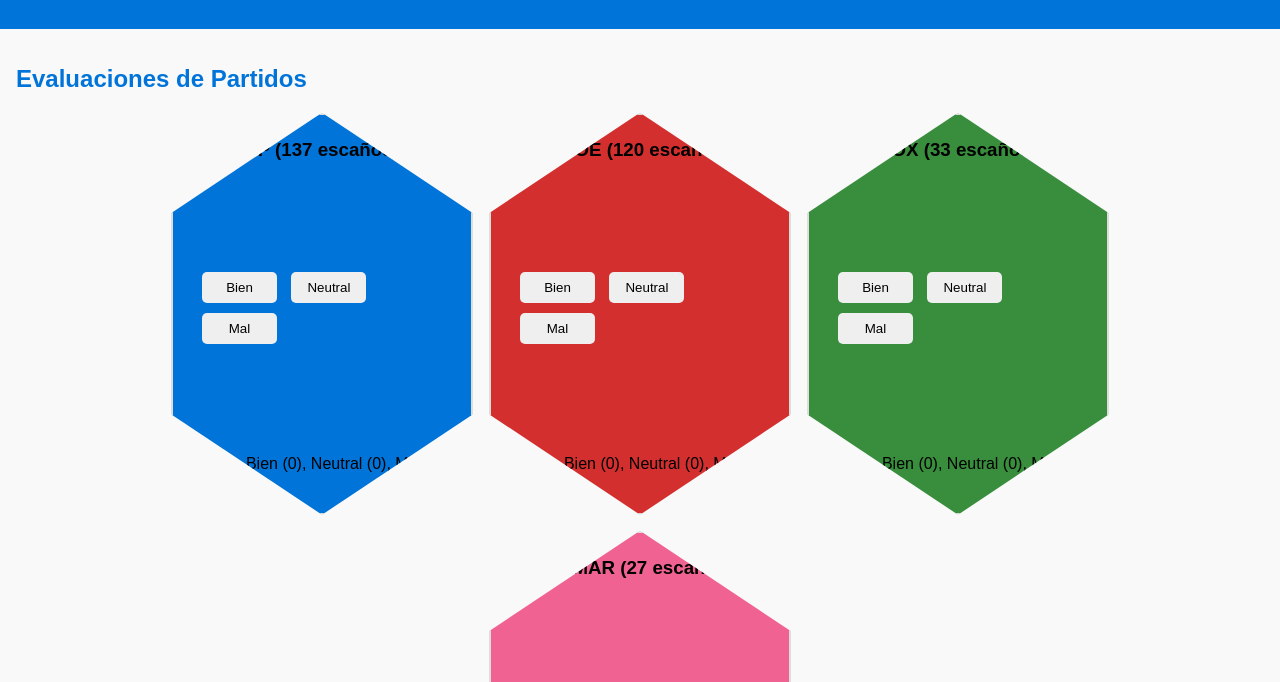
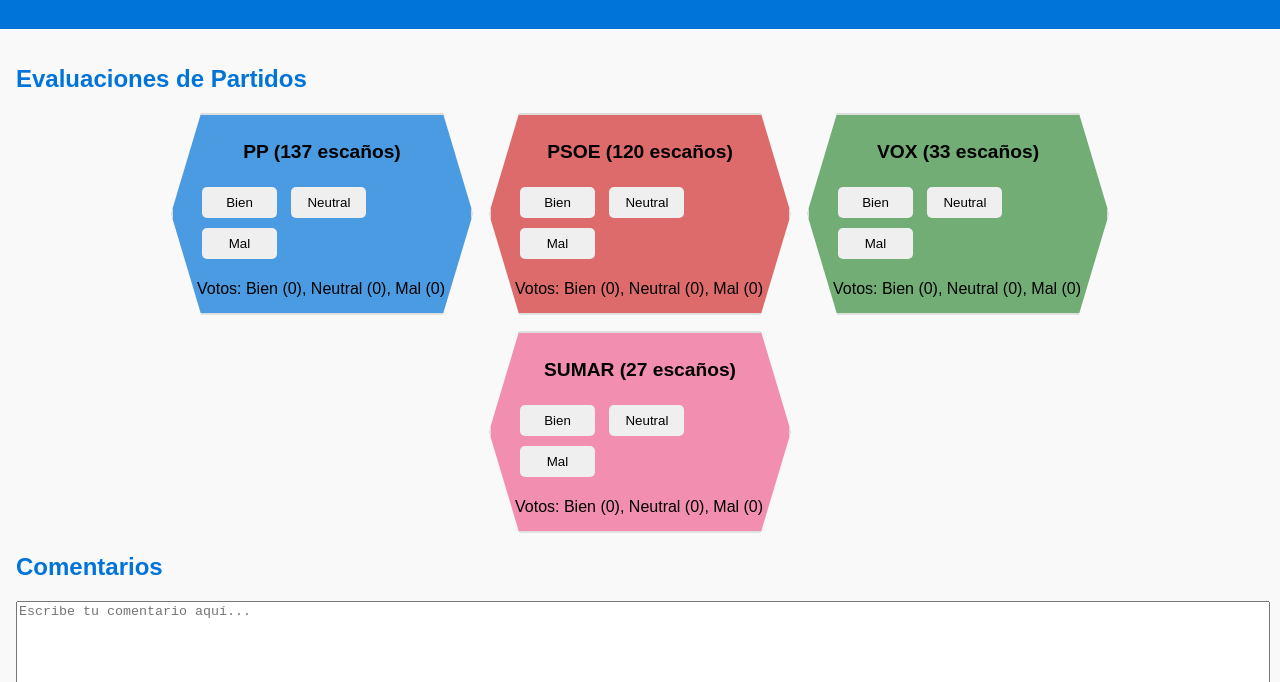
Before and after one commit to ALFLM/TuVozNacional, a plain HTML site: page index.html in a window 1280 px wide. Shown: the part 117-799 px from the top of the page. Drawn offline with Linux system fonts and the light colour scheme.

Commit message:
Actualización con nuevos cambios de visualización

```diff
--- a/style.css
+++ b/style.css
@@ -32,12 +32,12 @@
   border-radius: 10px;
   padding: 1.5rem;
   width: 250px;
-  height: 350px; /* Tamaño ajustado */
+  height: 150px; /* Ajustado para los hexágonos horizontales */
   display: flex;
   flex-direction: column;
   justify-content: space-between;
   box-shadow: 0 4px 8px rgba(0, 0, 0, 0.1); /* Añadimos sombra para darle un efecto más visible */
-  clip-path: polygon(50% 0%, 100% 25%, 100% 75%, 50% 100%, 0% 75%, 0% 25%); /* Forma hexagonal */
+  clip-path: polygon(10% 0%, 90% 0%, 100% 50%, 90% 100%, 10% 100%, 0% 50%); /* Forma hexagonal horizontal */
   transition: transform 0.3s ease;
 }
 
@@ -48,23 +48,25 @@
 .partido h3 {
   text-align: center;
   margin: 0 0 1rem 0;
+  font-size: 1.2rem;
+  line-height: 1.4;
 }
 
-/* Colores según partido */
+/* Colores más apagados y mate según partido */
 .partido.pp {
-  background-color: #0074d9; /* Azul para PP */
+  background-color: rgba(0, 116, 217, 0.7); /* Azul mate para PP */
 }
 
 .partido.psoe {
-  background-color: #d32f2f; /* Rojo para PSOE */
+  background-color: rgba(211, 47, 47, 0.7); /* Rojo mate para PSOE */
 }
 
 .partido.vox {
-  background-color: #388e3c; /* Verde para VOX */
+  background-color: rgba(56, 142, 60, 0.7); /* Verde mate para VOX */
 }
 
 .partido.sumar {
-  background-color: #f06292; /* Rosa palo para SUMAR */
+  background-color: rgba(240, 98, 146, 0.7); /* Rosa palo mate para SUMAR */
 }
 
 button {
```
